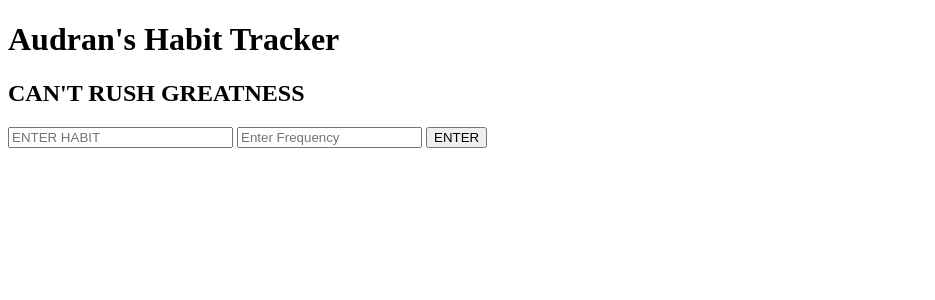
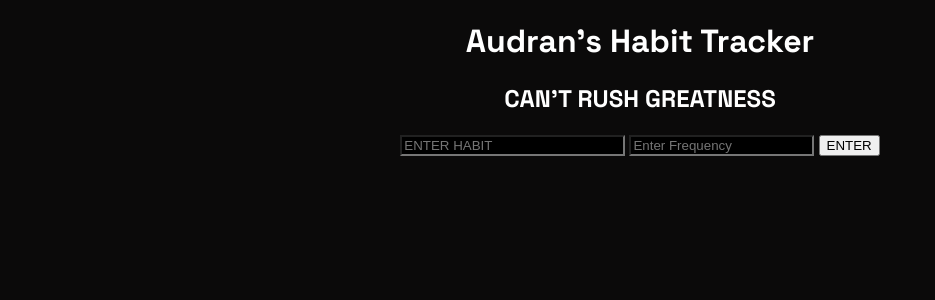
Before and after one commit to AudranFoucault/HabitTracker-Project, a Flask app: page / in a window 1280 px wide. Shown: the top 300 px of the page, without its empty margins (0-935 px from the left). Run offline with Flask 3, Linux system fonts and the light colour scheme.

Commit message:
final ui

```diff
--- a/habits.json
+++ b/habits.json
@@ -1 +1,16 @@
-[{"habit": "Coding", "per_week": "6", "left": 5, "streak": "", "completion": ["2026-05-23", "2026-05-24"]}]
+[
+    {
+        "habit": "Coding",
+        "per_week": 7,
+        "left": 7,
+        "streak": "",
+        "completion": []
+    },
+    {
+        "habit": "Reading 20 pages/day",
+        "per_week": 30,
+        "left": 30,
+        "streak": "",
+        "completion": []
+    }
+]
--- a/templates/index.html
+++ b/templates/index.html
@@ -1,17 +1,37 @@
 <!DOCTYPE html>
 <html>
     <head>
+        <link rel="preconnect" href="https://fonts.googleapis.com">
+        <link rel="preconnect" href="https://fonts.gstatic.com" crossorigin>
+        <link href="https://fonts.googleapis.com/css2?family=Space+Grotesk:wght@300..700&display=swap" rel="stylesheet">
         <style>
+            input, textarea {
+                background-color: black;
+                color: white
+            }
             #box div {
+                background-color: black;
                 display: flex;
                 justify-content: space-between;
                 margin: 8px 0;
-                padding: 6px;
-                border: 1px solid black;
+                padding-top: 50px;
+                padding-right: 30px;
+                padding-bottom: 50px;
+                padding-left: 80px;
+                border: 2px solid rgb(255, 255, 255);
+                border-radius: 15px 50px;
             }
+            body {
+                text-align: center;
+                font-family: "Space Grotesk", sans-serif;
+                color: rgb(255, 255, 255);
+                font-optical-sizing: auto;
+                font-style: normal;
+            }
+
         </style>
     </head>
-    <body>
+    <body style="background-color: rgb(11, 10, 10);">
             <h1>Audran's Habit Tracker</h1>
             <h2>CAN'T RUSH GREATNESS</h2>
             <input type="text" id="input" value="" size="25" placeholder="ENTER HABIT">
@@ -56,9 +76,18 @@
                 span.textContent = `${habit.habit} - Goal: ${habit.per_week} days - | Left: ${habit.left} ||| STREAK: ${habit.streak}`;
 
                     const delbutton = document.createElement("button");
+                    //chnage button color AND text color:
+                    delbutton.style.backgroundColor = "red"
+                    delbutton.style.color ="white"
                     const donebutton = document.createElement("button");
+                    donebutton.style.backgroundColor = "green"
+                    donebutton.style.color ="white"
                     const adddaybutton = document.createElement("button");
+                    adddaybutton.style.backgroundColor = "orange"
+                    adddaybutton.style.color = "white"
                     const streakbutton = document.createElement("button");
+                    streakbutton.style.backgroundColor = "purple"
+                    streakbutton.style.color ="white"
 
                     delbutton.innerText ="Delete",
                     donebutton.innerText ="Done For Today"
```
Also changed, not shown: templates/style.css (added).
